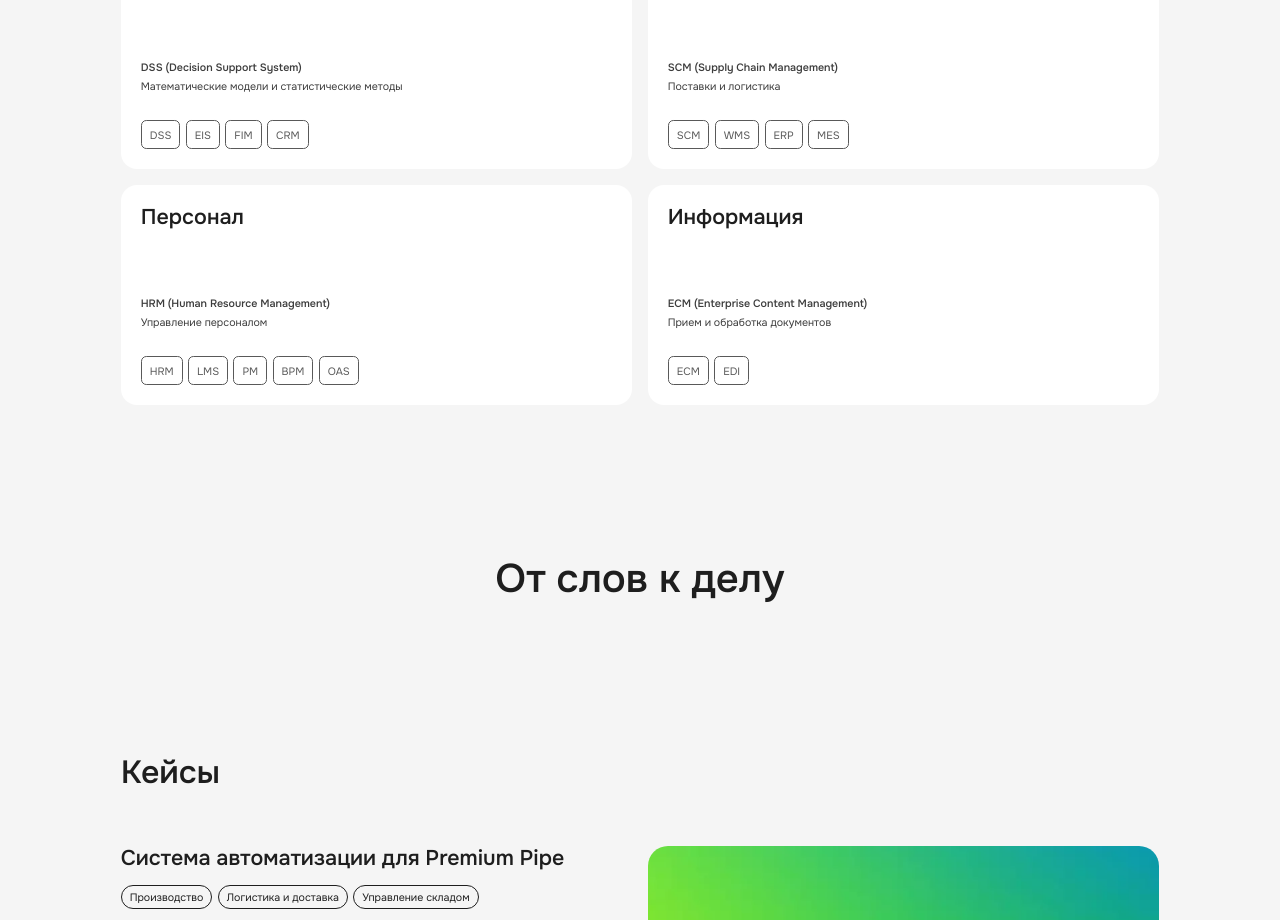
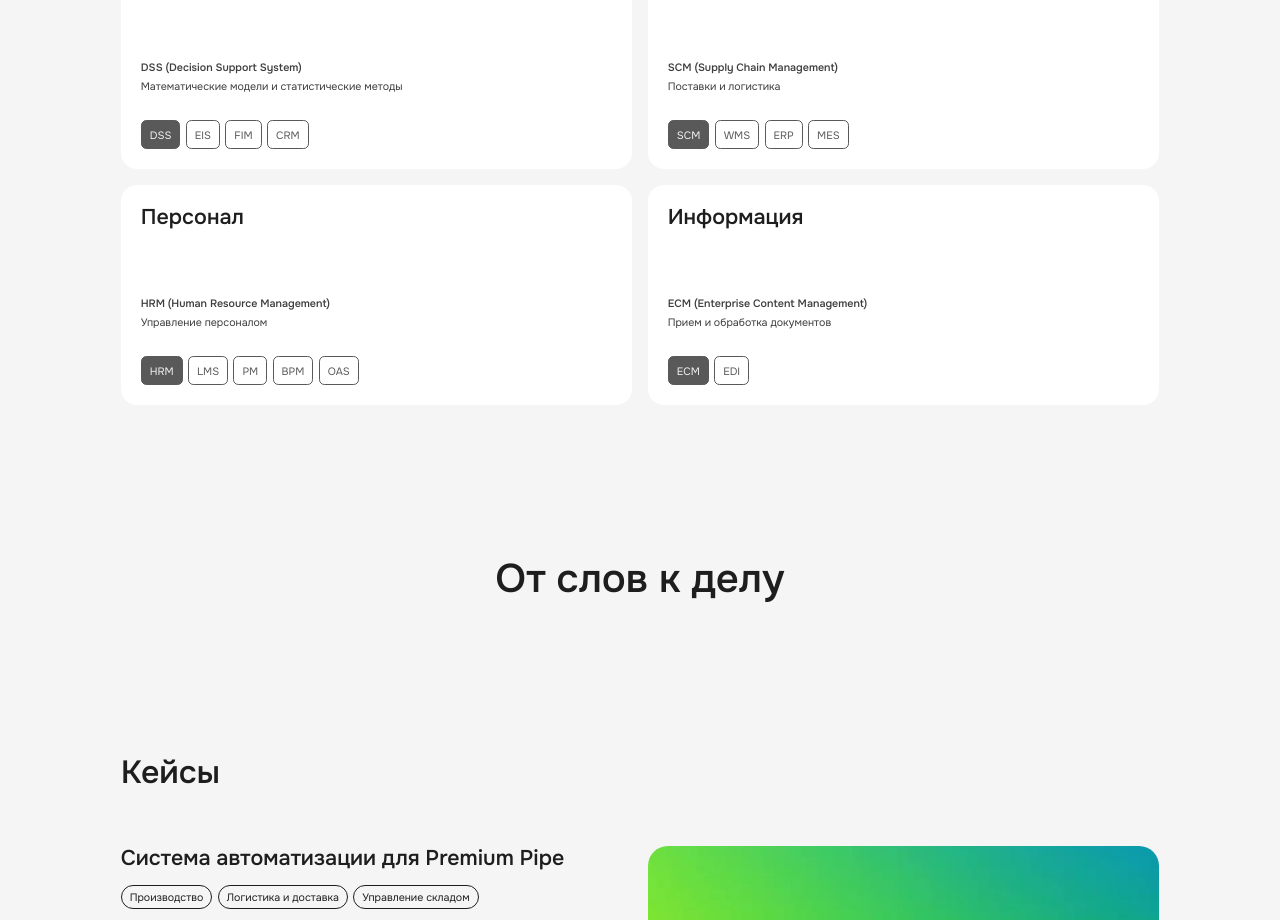
Before and after one commit to denisefremoff/lyumos, a Vue app: page /services/development in a window 1280 px wide. Shown: the part 2220-3140 px from the top of the page. Built offline with nearby package versions, Linux system fonts and the light colour scheme.

Commit message:
LastRedaction

```diff
--- a/src/components/TheInformation.vue
+++ b/src/components/TheInformation.vue
@@ -16,6 +16,7 @@
           v-for="(switcher, index) in expertise.cart4.switchers"
           :key="switcher.id"
           @mouseenter="expertise.changeCart4(index)"
+          :class="{ expertise_active: switcher.id === expertise.pageCart4 + 1 }"
         >
           <p>{{ switcher.body }}</p>
         </li>
--- a/src/components/TheProdaction.vue
+++ b/src/components/TheProdaction.vue
@@ -15,6 +15,7 @@
           v-for="(switcher, index) in expertise.cart2.switchers"
           :key="switcher.id"
           @mouseenter="expertise.changeCart2(index)"
+          :class="{ expertise_active: switcher.id === expertise.pageCart2 + 1 }"
         >
           <p>{{ switcher.body }}</p>
         </li>
--- a/src/components/TheStaff.vue
+++ b/src/components/TheStaff.vue
@@ -15,6 +15,7 @@
           v-for="(switcher, index) in expertise.cart3.switchers"
           :key="switcher.id"
           @mouseenter="expertise.changeCart3(index)"
+          :class="{ expertise_active: switcher.id === expertise.pageCart3 + 1 }"
         >
           <p>{{ switcher.body }}</p>
         </li>
--- a/src/components/TheStrategy.vue
+++ b/src/components/TheStrategy.vue
@@ -15,6 +15,7 @@
           v-for="(switcher, index) in expertise.cart1.switchers"
           :key="switcher.id"
           @mouseenter="expertise.changeCart1(index)"
+          :class="{ expertise_active: switcher.id === expertise.pageCart1 + 1 }"
         >
           <p>{{ switcher.body }}</p>
         </li>
```
